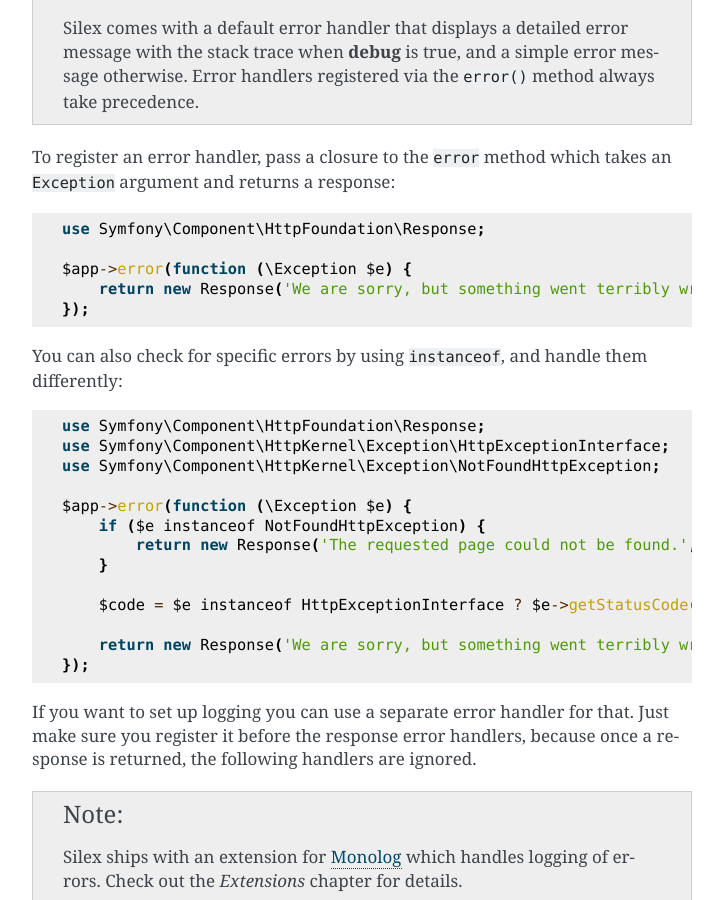
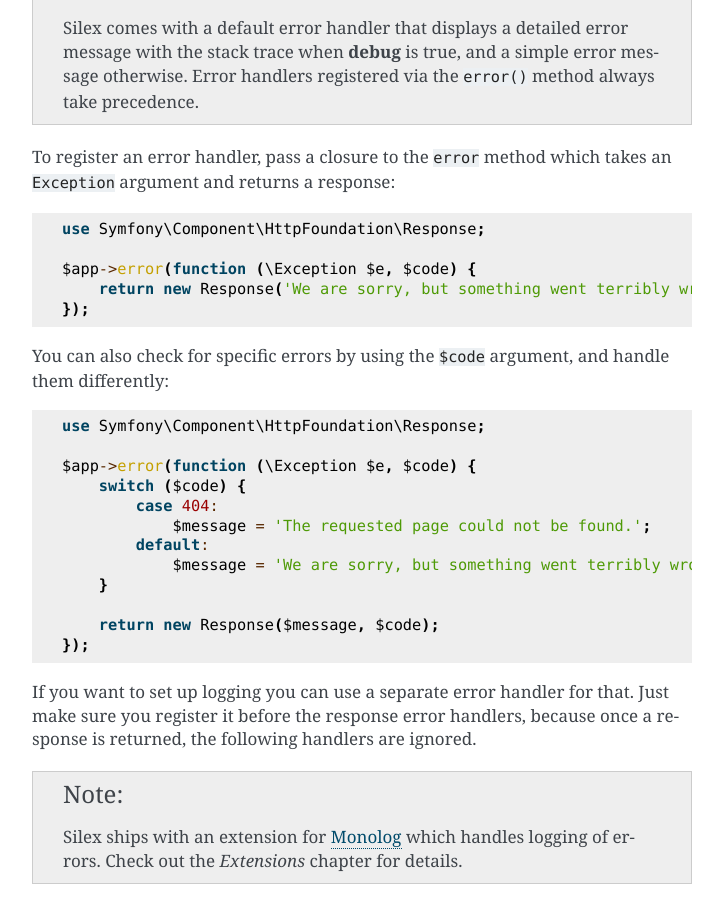
Before and after one commit to silexphp/Silex, a Sphinx documentation site: the page built from doc/usage.rst, in a window 1280 px wide and 900 px high, scrolled down 7378 px. Shown: the whole window, without its empty margins (388-1111 px from the left). Built offline with Sphinx 7.4.7, drawn with Linux system fonts in a browser that asks for light colours.

Commit message:
simplified the callback the developer needs to create when handling errors through Application::error()

```diff
--- a/doc/usage.rst
+++ b/doc/usage.rst
@@ -366,25 +366,24 @@
 
     use Symfony\Component\HttpFoundation\Response;
 
-    $app->error(function (\Exception $e) {
-        return new Response('We are sorry, but something went terribly wrong.', 500);
+    $app->error(function (\Exception $e, $code) {
+        return new Response('We are sorry, but something went terribly wrong.', $code);
     });
 
-You can also check for specific errors by using ``instanceof``, and handle
-them differently::
+You can also check for specific errors by using the ``$code`` argument, and
+handle them differently::
 
     use Symfony\Component\HttpFoundation\Response;
-    use Symfony\Component\HttpKernel\Exception\HttpExceptionInterface;
-    use Symfony\Component\HttpKernel\Exception\NotFoundHttpException;
 
-    $app->error(function (\Exception $e) {
-        if ($e instanceof NotFoundHttpException) {
-            return new Response('The requested page could not be found.', 404);
+    $app->error(function (\Exception $e, $code) {
+        switch ($code) {
+            case 404:
+                $message = 'The requested page could not be found.';
+            default:
+                $message = 'We are sorry, but something went terribly wrong.';
         }
 
-        $code = $e instanceof HttpExceptionInterface ? $e->getStatusCode() : 500;
-
-        return new Response('We are sorry, but something went terribly wrong.', $code);
+        return new Response($message, $code);
     });
 
 If you want to set up logging you can use a separate error handler for that.
```
Also changed, not shown: 2 other files.
